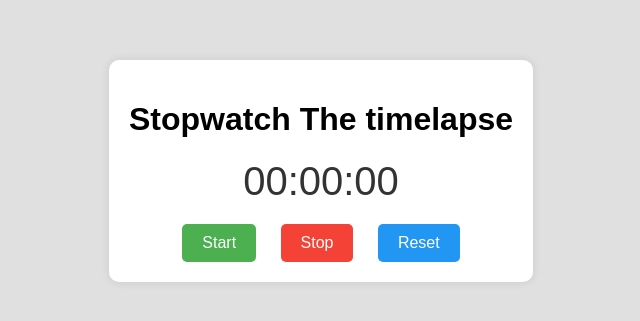
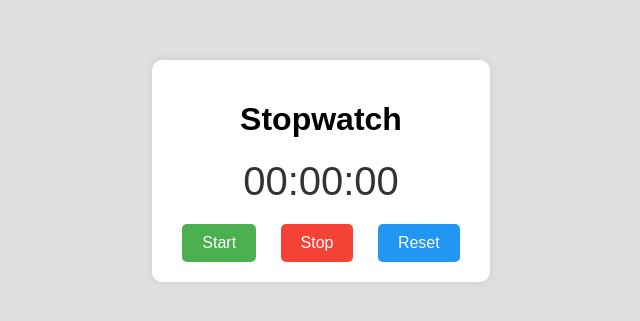
Before and after one commit to AbisheikChandraSekaran/project-sece, a plain HTML site: page index.html in a window 1280 px wide. Shown: the part 229-550 px from the top of the page, without its empty margins (319-959 px from the left). Drawn offline with Linux system fonts and the light colour scheme.

Commit message:
Update index.html

```diff
--- a/index.html
+++ b/index.html
@@ -60,7 +60,7 @@
 </head>
 <body>
     <div class="stopwatch">
-        <h1>Stopwatch The timelapse</h1>
+        <h1>Stopwatch</h1>
         <!-- Display for elapsed time -->
         <div id="display">00:00:00</div>
         <!-- Buttons for controlling the stopwatch -->
```
